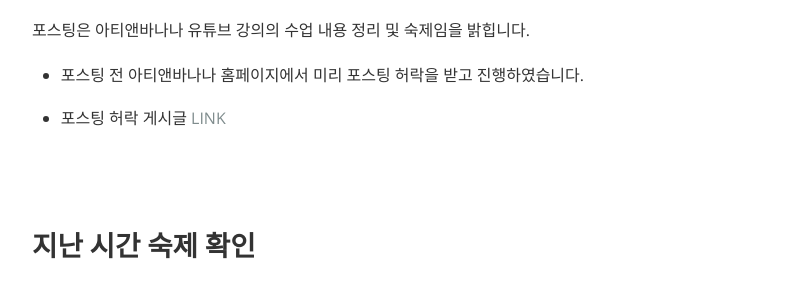
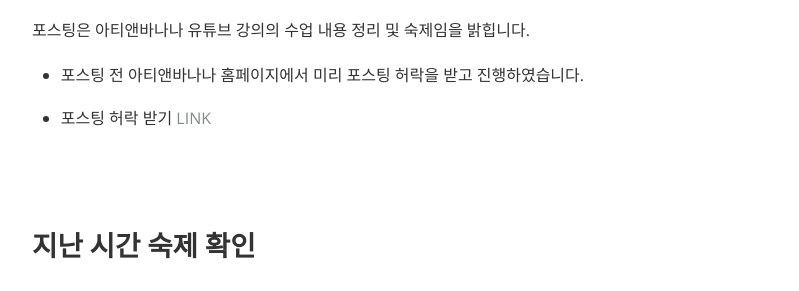
Before and after one commit to gptjs409/gptjs409.github.io, a Jekyll site: the page built from _posts/english/2019-10-20-banana-english-3.md, in a window 1280 px wide and 900 px high, scrolled down 371 px. Shown: the part 153-444 px from the top of the window, without its empty margins (240-1039 px from the left). Built offline with Jekyll 4.4.1, drawn with Linux system fonts in a browser that asks for light colours; nearby versions of some CDN libraries.

Commit message:
Update 2019-10-20-banana-english-3.md

```diff
--- a/_posts/english/2019-10-20-banana-english-3.md
+++ b/_posts/english/2019-10-20-banana-english-3.md
@@ -27,7 +27,7 @@ tags:
 
 - 포스팅 전 아티앤바나나 홈페이지에서 미리 포스팅 허락을 받고 진행하였습니다.
 
-- 포스팅 허락 게시글 [LINK](https://www.artyandbanana.com/community/english/%EC%98%81%EC%96%B4-%EA%B0%95%EC%9D%98-%ED%8F%AC%EC%8A%A4%ED%8C%85/#post-417)
+- 포스팅 허락 받기 [LINK](https://gptjs409.github.io/english/2019/10/18/banana-english-1.html)
 
 <br>
 <br>
```
